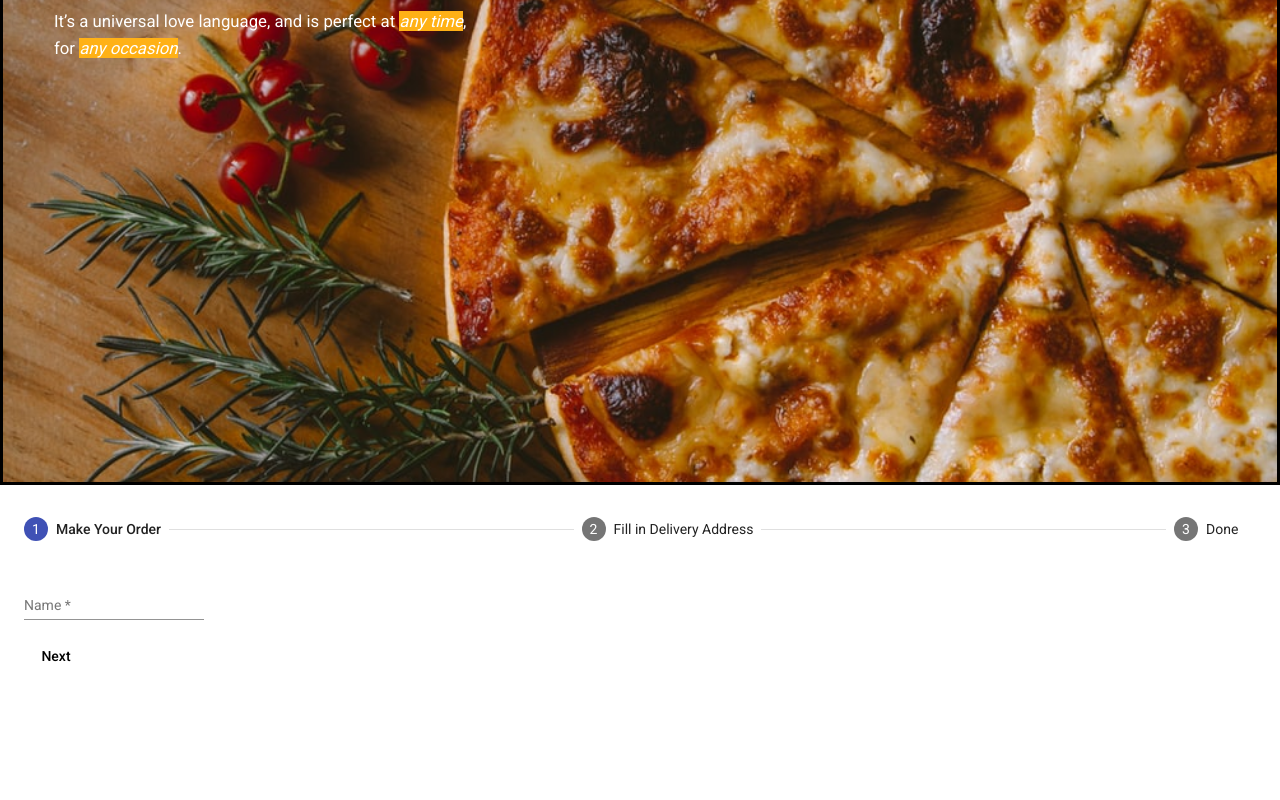
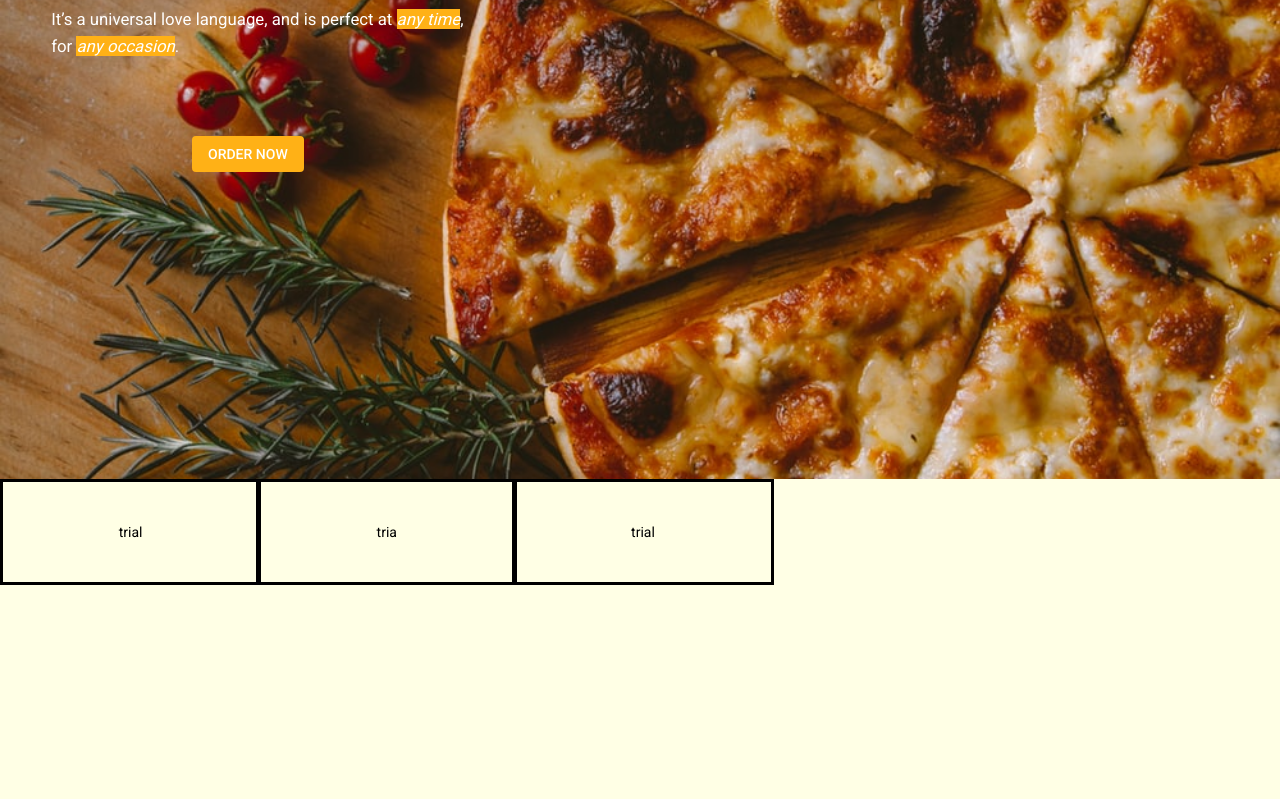
Before and after one commit to wilbrone/yummiPizza-FrontEnd, an Angular app: page /Pizza in a window 1280 px wide. Shown: the part 300-1100 px from the top of the page. Before the commit the page ends 998 px from the top, so only its background shows below. Built offline with nearby package versions, Linux system fonts and the light colour scheme; no server answers.

Commit message:
add about section

```diff
--- a/src/app/app.module.ts
+++ b/src/app/app.module.ts
@@ -14,6 +14,7 @@ import {MatToolbarModule} from '@angular/material/toolbar';
 import {MatIconModule} from '@angular/material/icon';
 import {MatCardModule} from '@angular/material/card';
 import {MatChipsModule} from '@angular/material/chips';
+import {MatGridListModule} from '@angular/material/grid-list';
 
 import { HomeComponent } from './components/home/home.component';
 import { OrderComponent } from './components/order/order.component';
@@ -38,7 +39,8 @@ import { OrderComponent } from './components/order/order.component';
     MatToolbarModule,
     MatIconModule,
     MatCardModule,
-    MatChipsModule
+    MatChipsModule,
+    MatGridListModule
   ],
   providers: [],
   bootstrap: [AppComponent]
--- a/src/app/components/home/home.component.css
+++ b/src/app/components/home/home.component.css
@@ -5,7 +5,6 @@
     background-size: cover;
     height: 91%;
     margin-top: 4%;
-    border: solid;
 }
 
 #text {
@@ -31,8 +30,9 @@
     line-height: 1.6em;
 }
 
-.mat-chip-list-wrapper {
-    margin: 0;
+.about {
+    background-color: #ffffe5;
+    height: 40%;
 }
 
 .mat-stepper-horizontal {
--- a/src/app/components/home/home.component.html
+++ b/src/app/components/home/home.component.html
@@ -1,4 +1,4 @@
-<div class='home'>
+<section class='home'>
   <div id='text'>
     YUMMI PIZZA
   </div>
@@ -6,8 +6,27 @@
     Yummi Pizza is the world’s greatest. Nothing says “I love you,” “I’m sorry,” or “Let’s be friends,” better than Yummi Pizza.<br>
     It’s a universal love language, and is perfect at <span style='background-color:#ffb116;font-style: italic;'>any time</span>,<br> for <span style='font-style: italic;background-color:#ffb116;'>any occasion</span>.
   </p>
+  <button mat-button style='background-color: #ffb116;margin-top: 5%;margin-left: 15%;color:white;font-style:'>ORDER NOW</button>
+</section>
 
-</div>
+<section class='about'>
+  <mat-grid-list cols="5" rowHeight="100px">
+    <mat-grid-tile style="border:solid;">
+      trial
+    </mat-grid-tile>
+
+    <mat-grid-tile style="border:solid;">
+      tria
+    </mat-grid-tile>
+
+    <mat-grid-tile style="border:solid;">
+      trial
+    </mat-grid-tile>
+  </mat-grid-list>
+</section>
+  <img src='https://getdrawings.com/vectors/pizza-vector-free-1.png' width='90%' style='margin-top:3%;'>
+  <img src='https://lh3.googleusercontent.com/proxy/TalYkB1_gXv4m8YaIXz9wGyouIqa090epeY_SA-T1EIKGgXKROu6Mvkp-DojEa_jFMvSH5AbGcdEqqge87v0CbeSImhl3OFeHFUrDUbostrKA9CvhW3KKPaBXDnPXsXLbn0PHvPtQj5SuJ9_Qe68LXGUMhlAFZgO6JA' width='30%%'>
+
 
 <mat-horizontal-stepper #stepper>
   <mat-step [stepControl]="firstFormGroup">
```
Also changed, not shown: src/assets/bg-images/5-58009_vector-library-pizza-wallpaper-hd.png (added).
